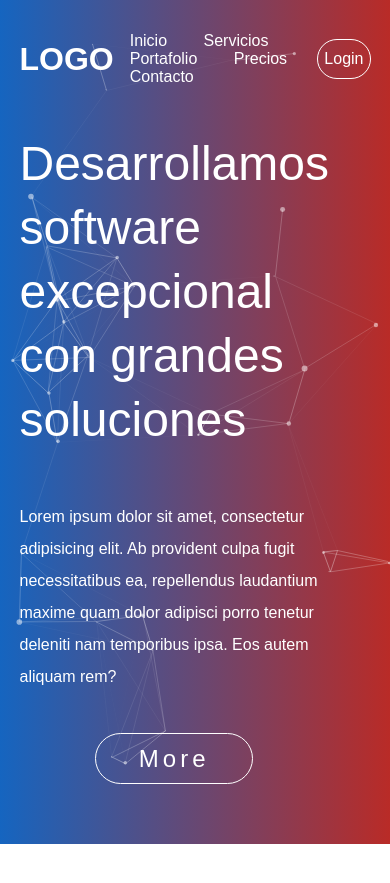
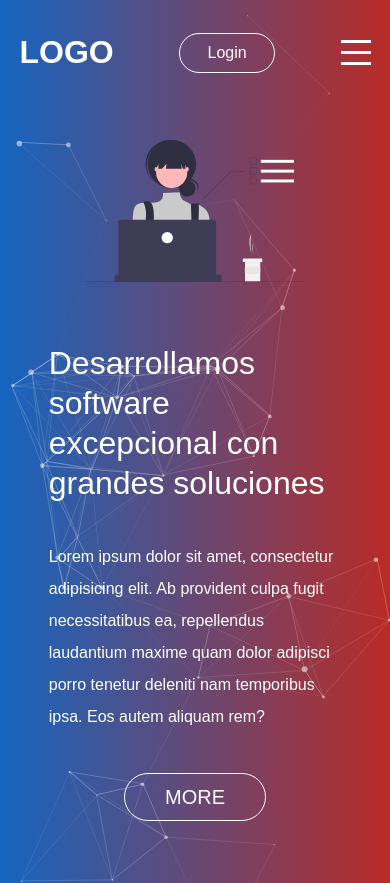
Before and after one commit to RobertoGarc/LandingPage, a plain HTML site: page index.html in a window 390 px wide. Shown: the top 883 px of the page. Before the commit the page ends 844 px from the top, so only its background shows below. Drawn offline with nearby package versions, Linux system fonts and the light colour scheme; a web font is replaced by a local one.

Commit message:
beta 2.0

```diff
--- a/CSS/style.css
+++ b/CSS/style.css
@@ -106,18 +106,18 @@ img {
   display: inline-block;
   padding: 15px 30px;
   color: #fff;
-  letter-spacing: 4px;
-  font-size: 24px;
+  font-size: 20px;
   text-decoration: none;
   overflow: hidden;
   transition: 0.2s;
   border: 1px solid #fff;
-  width: 6rem;
-  height: 1.2rem;
-  line-height: 1.2rem;
+  width: 5rem;
+  height: 1rem;
+  line-height: 1rem;
   border-radius: 50px;
   text-align: center;
   margin-top: 1.5rem;
+  text-transform: uppercase;
 }
 
 .btn:hover {
@@ -195,7 +195,7 @@ img {
   justify-content: space-between;
   width: 90%;
   padding: 2rem;
-  z-index: 100;
+  z-index: 110;
 }
 
 .logo {
@@ -231,3 +231,84 @@ img {
   background-color: #fff;
   color: #b92b27;
 }
+
+.nav-hamburger {
+  display: none;
+  cursor: pointer;
+}
+
+.nav-hamburger span {
+  display: block;
+  width: 30px;
+  height: 3px;
+  background-color: #fff;
+  margin: 0.5rem 0;
+}
+
+@media (max-width: 940px) {
+  .header-item h1 {
+    font-size: 2rem;
+    line-height: 2.5rem;
+  }
+}
+
+@media (max-width: 840px) {
+  .nav-container {
+    display: none;
+
+    flex-direction: column;
+  }
+
+  .nav-container.open {
+    display: flex;
+    flex-direction: column;
+    position: absolute;
+    top: 0;
+    left: 0;
+    z-index: 200;
+    width: 100%;
+    height: 100vh;
+    background-color: rgba(0, 0, 0, 0.5);
+    justify-content: center;
+    align-items: center;
+    font-size: 2rem;
+  }
+
+  .nav-link {
+    margin: 2rem 0;
+  }
+
+  .nav-hamburger {
+    display: block;
+  }
+
+  .header-main {
+    display: flex;
+    flex-direction: column-reverse;
+    top: 100px;
+    width: 75%;
+    gap: 0;
+  }
+
+  .header-container {
+    position: absolute;
+    width: 100%;
+    height: 150%;
+  }
+
+  img {
+    width: 75%;
+  }
+}
+
+@media (max-width: 430px) {
+  .header-container {
+    height: 140%;
+  }
+}
+
+@media (max-width: 347px) {
+  .header-container {
+    height: 145%;
+  }
+}
--- a/JS/scripts.js
+++ b/JS/scripts.js
@@ -0,0 +1,15 @@
+const hamburguer=document.getElementById('nav-hamburger');
+
+const navContainer=document.getElementById('nav-container');
+
+const links=document.querySelectorAll('.nav-link');
+
+hamburguer.addEventListener("click",()=>{
+    navContainer.classList.toggle("open");
+});
+
+for(const link of links){
+    link.addEventListener("click",()=>{
+        navContainer.classList.toggle("open");
+    })
+}
--- a/index.html
+++ b/index.html
@@ -12,14 +12,20 @@
         <div id="particles-js"></div>
         <nav class="nav">
             <span class="nav-item logo">LOGO</span>
-            <div class="nav-item nav-container">
-                <a href="" class="nav-link">Inicio</a>
-                <a href="" class="nav-link">Servicios</a>
-                <a href="" class="nav-link">Portafolio</a>
-                <a href="" class="nav-link">Precios</a>
-                <a href="" class="nav-link">Contacto</a>
+
+            <div class="nav-item nav-container" id="nav-container">
+                <a href="#" class="nav-link">Inicio</a>
+                <a href="#" class="nav-link">Servicios</a>
+                <a href="#" class="nav-link">Portafolio</a>
+                <a href="#" class="nav-link">Precios</a>
+                <a href="#" class="nav-link">Contacto</a>
             </div>
             <button class="btn-login">Login</button>
+            <div class="nav-hamburger" id="nav-hamburger">
+                <span></span>
+                <span></span>
+                <span></span>
+            </div>
         </nav>
         <div class="header-main">
 
@@ -44,5 +50,6 @@
     <script src="http://cdn.jsdelivr.net/particles.js/2.0.0/particles.min.js"></script>
 
     <script src="JS/particles.js"></script>
+    <script src="JS/scripts.js"></script>
 </body>
 </html>
```
